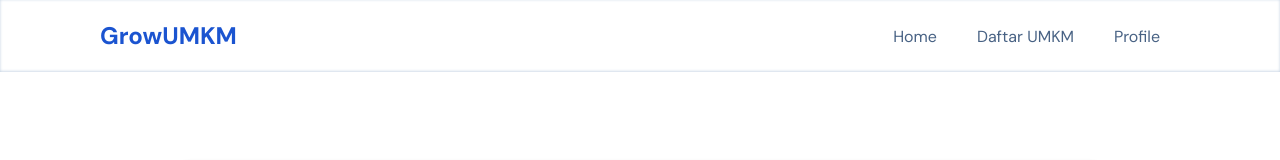
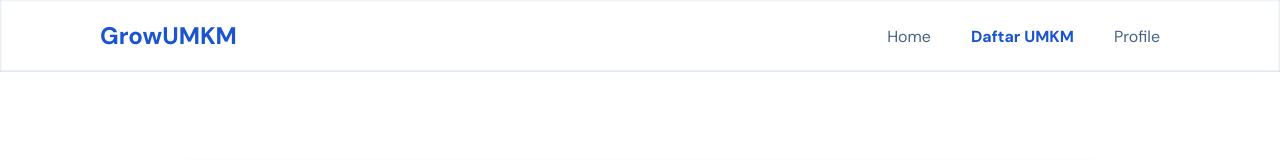
Before and after one commit to ZacksAryasatya/wia-umkm-directory, a React (Vite) app: page /daftar-umkm in a window 1280 px wide. Shown: the top 160 px of the page. Built offline with nearby package versions, Linux system fonts and the light colour scheme.

Commit message:
fix: [MYA] fix-navbar-click

```diff
--- a/src/component/component-navbar.jsx
+++ b/src/component/component-navbar.jsx
@@ -1,6 +1,7 @@
 import { useState } from "react";
 import { GiHamburgerMenu } from "react-icons/gi";
 import { AiOutlineClose } from "react-icons/ai";
+import { useLocation } from "react-router-dom";
 
 function Navbar() {
   const [isMenuOpen, setIsMenuOpen] = useState(false);
@@ -8,6 +9,10 @@ function Navbar() {
   const toggleMenu = () => {
     setIsMenuOpen(!isMenuOpen);
   };
+
+  const location = useLocation();
+
+  const isActive = (path) => location.pathname === path;
 
   return (
     <nav className="bg-white shadow-[inset_0_-0.5px_3px_#C1D0E1] lg:py-5 lg:px-[100px] p-5 lg:flex lg:justify-between lg:items-center fixed top-0 w-full z-50">
@@ -30,13 +35,21 @@ function Navbar() {
           lg:flex lg:items-center lg:z-auto lg:static lg:w-auto lg:opacity-100
           z-10 absolute bg-white w-full left-0 transition ease-in-out duration-250
           lg:shadow-none
-          ${isMenuOpen ? "top-15 opacity-100 shadow-md" : "top-[-490px] opacity-0"}
+          ${
+            isMenuOpen
+              ? "top-15 opacity-100 shadow-md"
+              : "top-[-490px] opacity-0"
+          }
         `}
       >
         <li className="lg:mx-5 my-3 lg:my-0 ml-6">
           <a
             href="/"
-            className="font-display text-[#486284] hover:text-[#012167] hover:font-bold duration-300"
+            className={
+              isActive("/")
+                ? "font-display text-[#1B54D0] hover:text-[#012167] font-bold"
+                : "font-display text-[#486284] hover:text-[#012167] hover:font-bold duration-300"
+            }
             onClick={toggleMenu}
           >
             Home
@@ -45,7 +58,11 @@ function Navbar() {
         <li className="lg:mx-5 my-3 lg:my-0 ml-6">
           <a
             href="/daftar-umkm"
-          className="font-display text-[#486284] hover:text-[#012167] hover:font-bold duration-300"
+            className={
+              isActive("/daftar-umkm")
+                ? "font-display text-[#1B54D0] hover:text-[#012167] font-bold"
+                : "font-display text-[#486284] hover:text-[#012167] hover:font-bold duration-300"
+            }
             onClick={toggleMenu}
           >
             Daftar UMKM
@@ -54,7 +71,11 @@ function Navbar() {
         <li className="lg:mx-5 my-3 lg:my-0 ml-6">
           <a
             href="/profile-umkm"
-            className="font-display text-[#486284] hover:text-[#012167] hover:font-bold duration-300"
+            className={
+              isActive("/profile-umkm")
+                ? "font-display text-[#1B54D0] hover:text-[#012167] font-bold"
+                : "font-display text-[#486284] hover:text-[#012167] hover:font-bold duration-300"
+            }
             onClick={toggleMenu}
           >
             Profile
```
